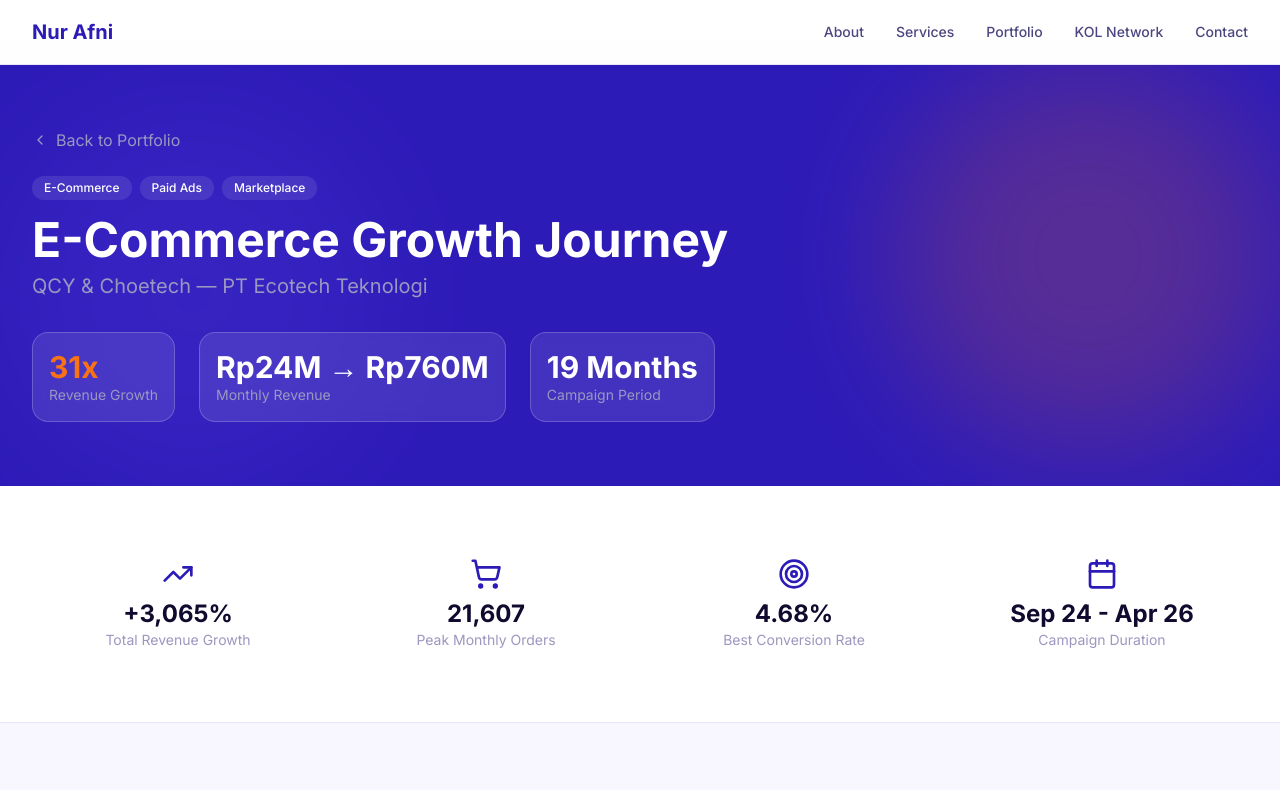
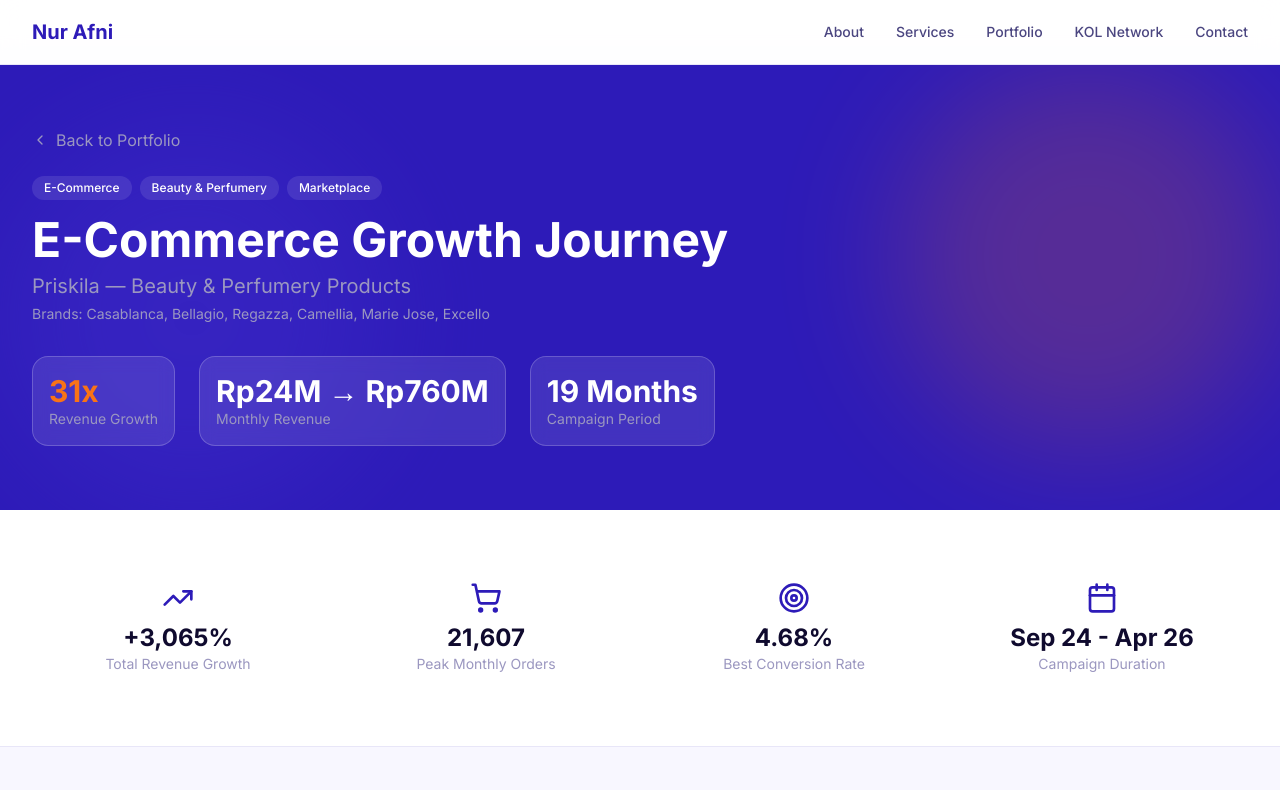
Before and after one commit to larunna3-a11y/v0-nur-afni-portfolio, a Next.js app: page /portfolio/ecommerce-growth in a window 1280 px wide. Shown: the top 790 px of the page. Built offline with nearby package versions, Linux system fonts and the light colour scheme.

Commit message:
feat: update case study for Priskila's company\n\nReflect Priskila's perfumery details across all pages.

```diff
--- a/app/portfolio/ecommerce-growth/page.tsx
+++ b/app/portfolio/ecommerce-growth/page.tsx
@@ -127,14 +127,15 @@ export default function EcommerceGrowthCaseStudy() {
 
           <div className="flex flex-wrap gap-2 mb-4">
             <span className="px-3 py-1 bg-white/10 text-white rounded-full text-xs font-medium">E-Commerce</span>
-            <span className="px-3 py-1 bg-white/10 text-white rounded-full text-xs font-medium">Paid Ads</span>
+            <span className="px-3 py-1 bg-white/10 text-white rounded-full text-xs font-medium">Beauty & Perfumery</span>
             <span className="px-3 py-1 bg-white/10 text-white rounded-full text-xs font-medium">Marketplace</span>
           </div>
 
           <h1 className="text-3xl sm:text-4xl lg:text-5xl font-bold text-white">
             E-Commerce Growth Journey
           </h1>
-          <p className="mt-2 text-xl text-[#9B97C0]">QCY & Choetech — PT Ecotech Teknologi</p>
+          <p className="mt-2 text-xl text-[#9B97C0]">Priskila — Beauty & Perfumery Products</p>
+          <p className="mt-1 text-sm text-[#9B97C0]">Brands: Casablanca, Bellagio, Regazza, Camellia, Marie Jose, Excello</p>
 
           <div className="mt-8 flex flex-wrap gap-6">
             <div className="bg-white/10 backdrop-blur-sm border border-white/20 rounded-xl p-4">
```
